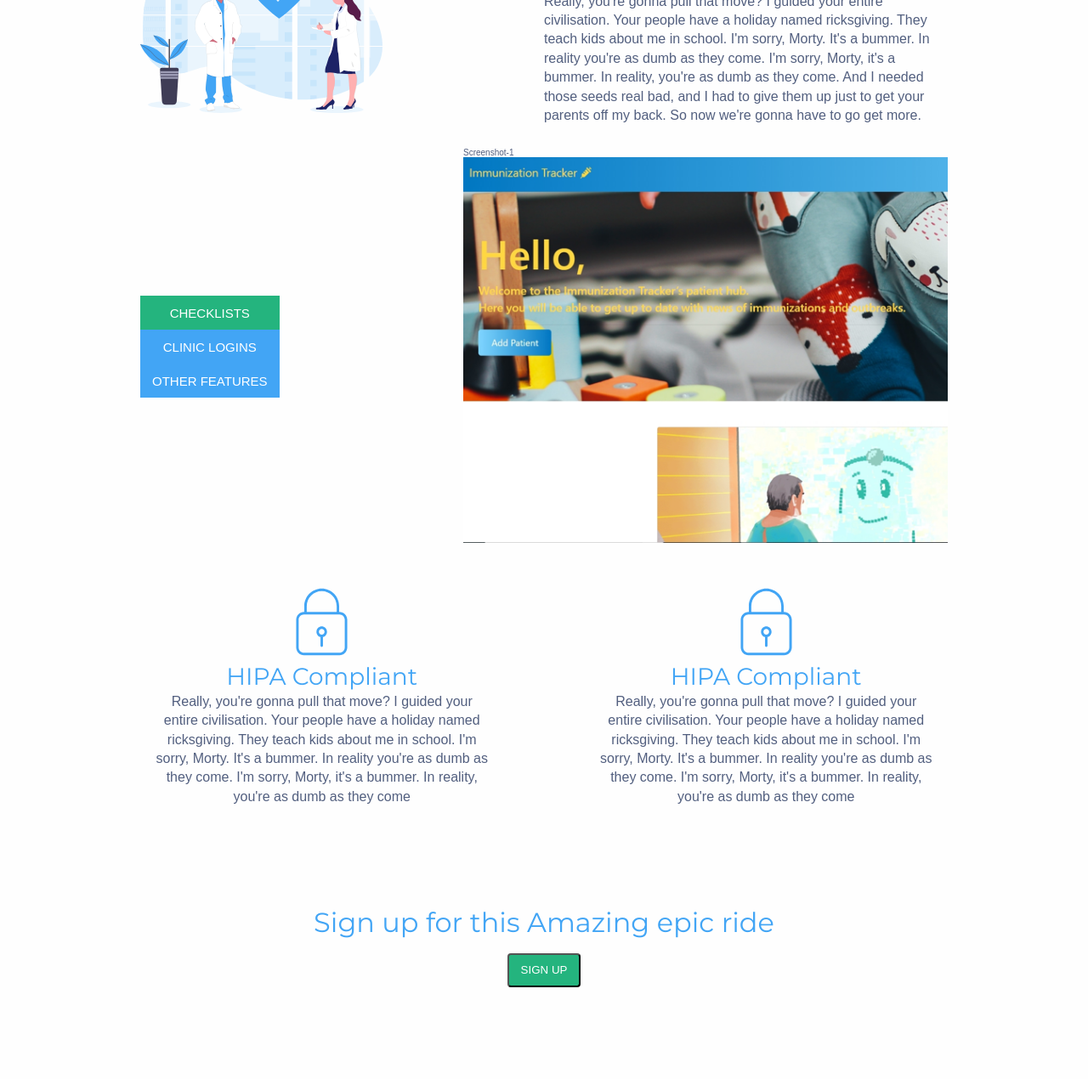
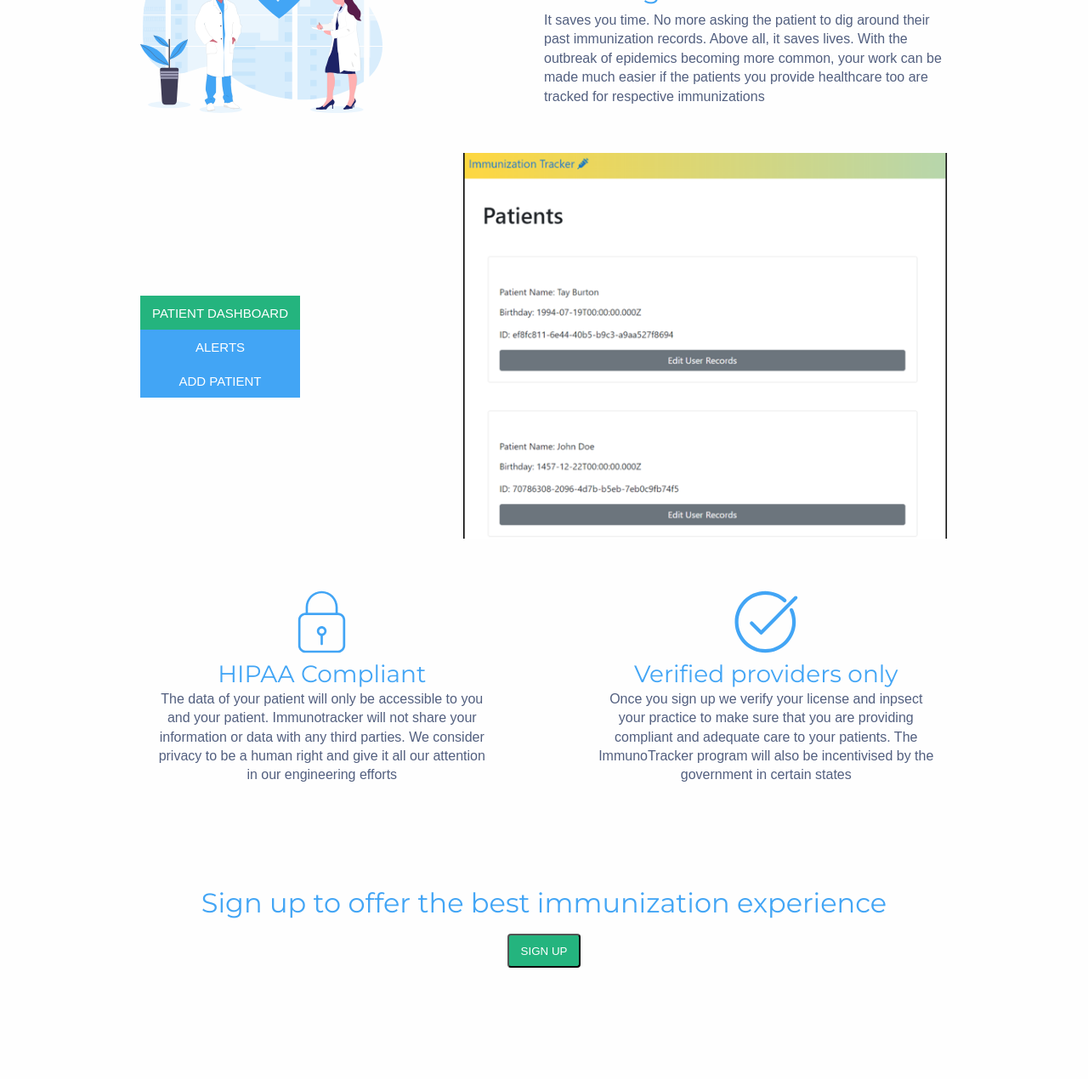
Before and after one commit to buildweek-immunizationtracker/buildpt5-ui-sachin, a plain HTML site: page doctors.html in a window 1280 px wide. Shown: the part 791-2061 px from the top of the page at 85% size. Drawn offline with Linux system fonts and the light colour scheme.

Commit message:
images added, content changed, link to login working

```diff
--- a/doctors.html
+++ b/doctors.html
@@ -18,8 +18,8 @@
             </nav>
             <header class="header-content">
                 <div class="header-copy">
-                <h1> Never misss a shot</h1>
-                <p>Really, you're gonna pull that move? I guided your entire civilisation. Your people have a holiday named ricksgiving. They teach kids about me in school.</p>
+                <h1> ImmunoTracker</h1>
+                <p>Make it easier for your patients to track their immunizations and offer a better expereince as thier healthcare provider</p>
                 <button class="cta">Get Started</button>
                 </div>
                 <img class="header-img" src="assets/doctorcarousel.svg" alt="Immunization tracking for everyone">
@@ -29,42 +29,42 @@
             <div class = "description-block">
                 <img src="assets/doctordesc.svg" alt="Immunization saves lives">
                 <div class="desc-copy">
-                <h2> The easiest way to track all your Immunization</h2>
-                <p>Really, you're gonna pull that move? I guided your entire civilisation. Your people have a holiday named ricksgiving. They teach kids about me in school. I'm sorry, Morty. It's a bummer. In reality you're as dumb as they come. I'm sorry, Morty, it's a bummer. In reality, you're as dumb as they come. And I needed those seeds real bad, and I had to give them up just to get your parents off my back. So now we're gonna have to go get more.</p>
+                <h2> Better Immunization Tracking Saves </h2>
+                <p>It saves you time. No more asking the patient to dig around their past immunization records. Above all, it saves lives. With the outbreak of epidemics becoming more common, your work can be made much easier if the patients you provide healthcare too are tracked for respective immunizations</p>
                 </div>
             </div>
             <div class="screenshot-carousel">
                 <div class="tabs">
-                    <button data-tabs="1" class="tab tab-active-tab">Checklists</button>
-                    <button data-tabs="2" class="tab">Clinic Logins</button>
-                    <button data-tabs="3" class="tab">Other Features</button>
+                    <button data-tabs="1" class="tab tab-active-tab">Patient Dashboard</button>
+                    <button data-tabs="2" class="tab">Alerts</button>
+                    <button data-tabs="3" class="tab">Add Patient</button>
                 </div>
                 <div class="carousel">
-                    <div data-tabs="1" class="screenshot screenshot-selected">Screenshot-1
-                        <img src="assets/screenshot1.png">
+                    <div data-tabs="1" class="screenshot screenshot-selected">
+                        <img src="assets/patientdashboard.png">
                     </div>
-                    <div data-tabs="2"class="screenshot">Screenshot-2
-                            <img src="#">
+                    <div data-tabs="2"class="screenshot">
+                            <img src="assets/screenshot2.png">
                     </div>
-                    <div data-tabs="3"class="screenshot">Screenshot-3
-                            <img src="#">
+                    <div data-tabs="3"class="screenshot">
+                            <img src="assets/easyadd.png">
                     </div>
                 </div>
                 </div>
                 <div class="split">
                 <div class="splitDescription">
                     <img src="assets/secure_hipa.svg" alt="HIIPA" class="spliticon">
-                    <h3>HIPA Compliant</h3>
-                    <p>Really, you're gonna pull that move? I guided your entire civilisation. Your people have a holiday named ricksgiving. They teach kids about me in school. I'm sorry, Morty. It's a bummer. In reality you're as dumb as they come. I'm sorry, Morty, it's a bummer. In reality, you're as dumb as they come</p>
+                    <h3>HIPAA Compliant</h3>
+                    <p>The data of your patient will only be accessible to you and your patient. Immunotracker will not share your information or data with any third parties. We consider privacy to be a human right and give it all our attention in our engineering efforts</p>
                 </div>
                 <div class="splitDescription">
-                    <img src="assets/secure_hipa.svg" class="spliticon" alt="HIIPA" cl>
-                    <h3>HIPA Compliant</h3>
-                    <p>Really, you're gonna pull that move? I guided your entire civilisation. Your people have a holiday named ricksgiving. They teach kids about me in school. I'm sorry, Morty. It's a bummer. In reality you're as dumb as they come. I'm sorry, Morty, it's a bummer. In reality, you're as dumb as they come</p>
+                    <img src="assets/verified.svg" class="spliticon" alt="HIIPA" cl>
+                    <h3>Verified providers only</h3>
+                    <p>Once you sign up we verify your license and inpsect your practice to make sure that you are providing compliant and adequate care to your patients. The ImmunoTracker program will also be incentivised by the government in certain states </p>
                 </div>
                </div>
                 <div class="ctaBlock">
-                    <h2>Sign up for this Amazing epic ride</h2>
+                    <h2>Sign up to offer the best immunization experience</h2>
                     <button class="cta">Sign Up</button>
                 </div>
                 <footer>
```
Also changed, not shown: index.html (+5 -5 lines), assets/easyadd.png (added), assets/patientdashboard.png (added), assets/shareable.svg (added), assets/verified.svg (added), 1 other file.
